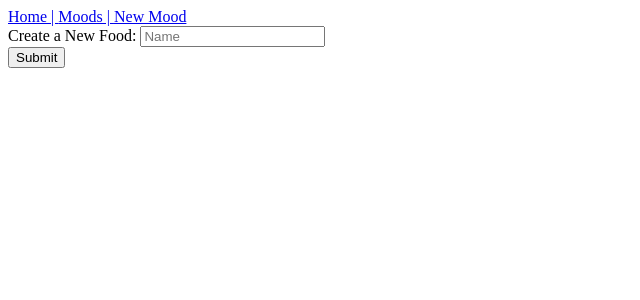
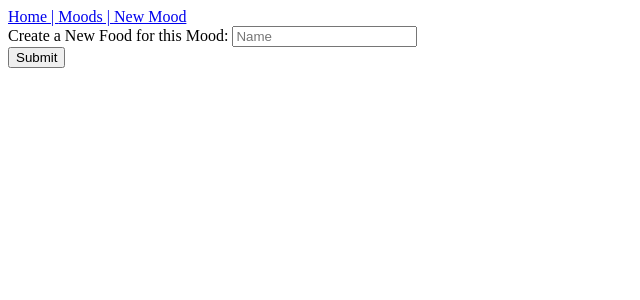
Before and after one commit to brennanmrose/moodie-foodie-frontend, a React (Create React App) app: page /moods/1/foods/new in a window 1280 px wide. Shown: the top 300 px of the page, without its empty margins (0-640 px from the left). Built offline with nearby package versions, Linux system fonts and the light colour scheme; no server answers.

Commit message:
change wording on form

```diff
--- a/src/components/FoodInput.js
+++ b/src/components/FoodInput.js
@@ -34,7 +34,7 @@ class FoodInput extends React.Component {
     return (
       <div>
         <form onSubmit={this.handleOnSubmit}>
-          <label>Create a New Food: </label>
+          <label>Create a New Food for this Mood: </label>
           <input
             type='text'
             placeholder='Name'
```
